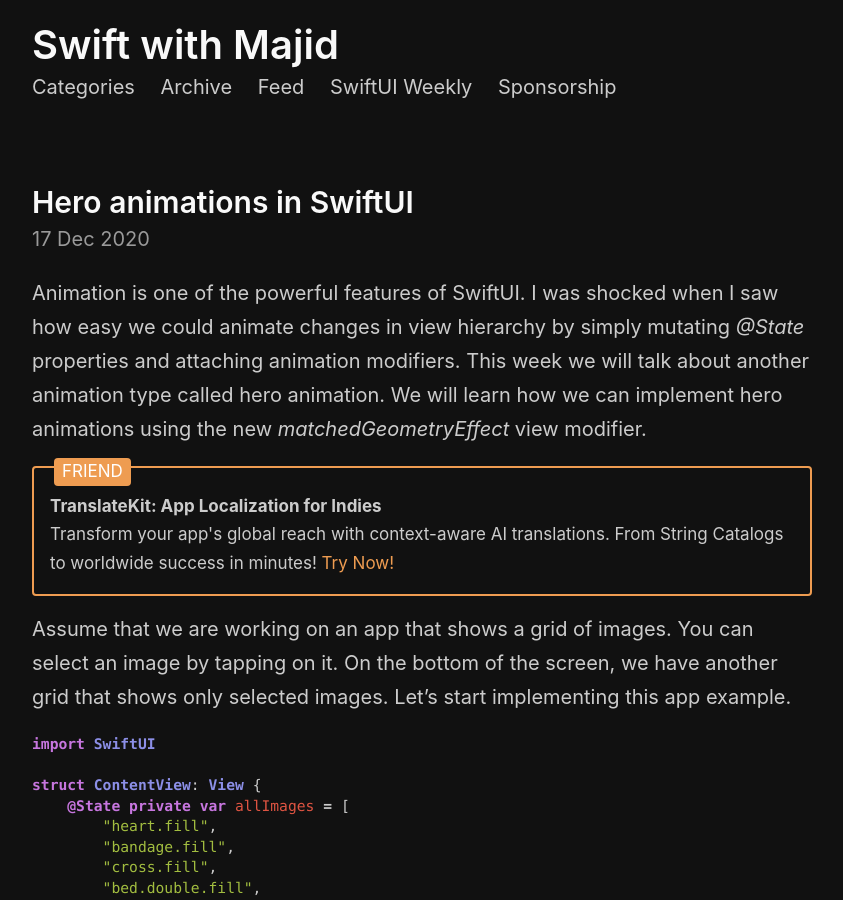
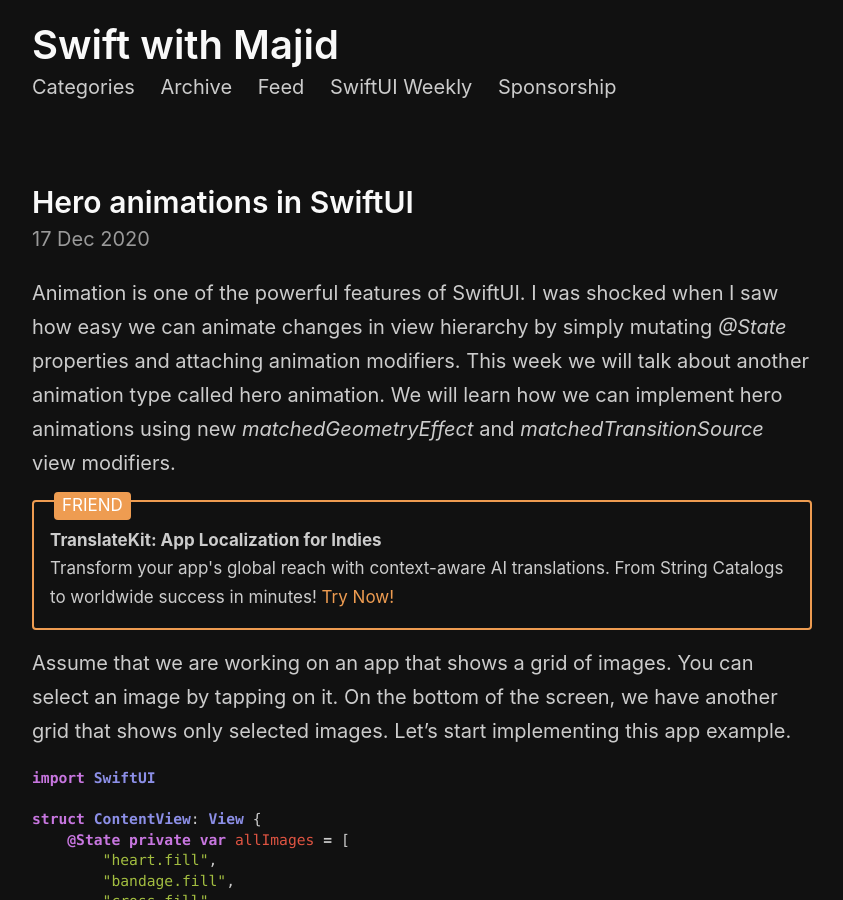
Before and after one commit to mecid/mecid.github.io, a Jekyll site: the page built from _posts/2020-12-17-hero-animations-in-swiftui.md, in a window 1280 px wide and 900 px high. Shown: the whole window, without its empty margins (218-1061 px from the left). Built offline with Jekyll 4.4.1, drawn with Linux system fonts in a browser that asks for light colours; some of the changed text lies outside the part shown.

Commit message:
hero animation intro and conclusion tuned

```diff
--- a/_posts/2020-12-17-hero-animations-in-swiftui.md
+++ b/_posts/2020-12-17-hero-animations-in-swiftui.md
@@ -5,7 +5,7 @@
 category: Interactions
 ---
 
-Animation is one of the powerful features of SwiftUI. I was shocked when I saw how easy we could animate changes in view hierarchy by simply mutating *@State* properties and attaching animation modifiers. This week we will talk about another animation type called hero animation. We will learn how we can implement hero animations using the new *matchedGeometryEffect* view modifier.
+Animation is one of the powerful features of SwiftUI. I was shocked when I saw how easy we can animate changes in view hierarchy by simply mutating *@State* properties and attaching animation modifiers. This week we will talk about another animation type called hero animation. We will learn how we can implement hero animations using new *matchedGeometryEffect* and *matchedTransitionSource* view modifiers.
 
 {% include friends.html %}
 
@@ -170,4 +170,4 @@
 As you can see in the example above, we use the *matchedTransitionSource* view modifier to mark the geometry source of the transition. We also use the *navigationTransition* view modifier to define the particular transition that we want to apply. In our example, we use a zooming transition.
 
 #### Conclusion
-Today we learned about implementing hero animations in SwiftUI using the *matchedGeometryEffect* and *matchedTransitionSource* view modifiers. I love how easy we can achieve this effect in SwiftUI. I hope you enjoy the post. Feel free to follow me on [Twitter](https://twitter.com/mecid) and ask your questions related to this article. Thanks for reading, and see you next week!
+Today we learned about implementing hero animations in SwiftUI using *matchedGeometryEffect* and *matchedTransitionSource* view modifiers. I love how easy we can achieve this effect in SwiftUI. I hope you enjoy the post. Feel free to follow me on [Twitter](https://twitter.com/mecid) and ask your questions related to this article. Thanks for reading, and see you next week!
```
